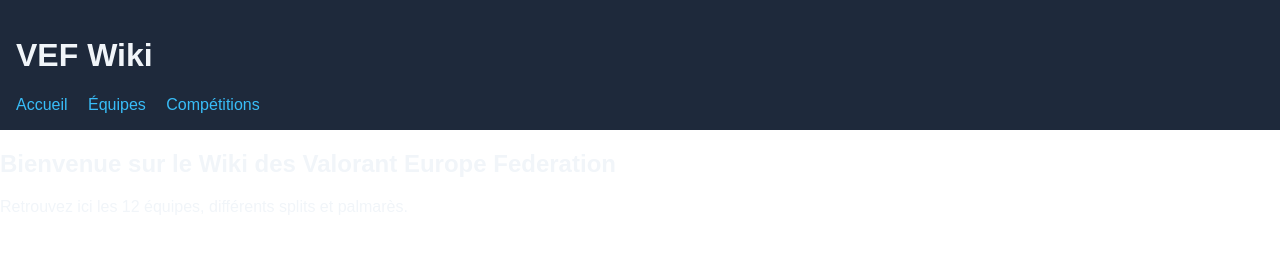
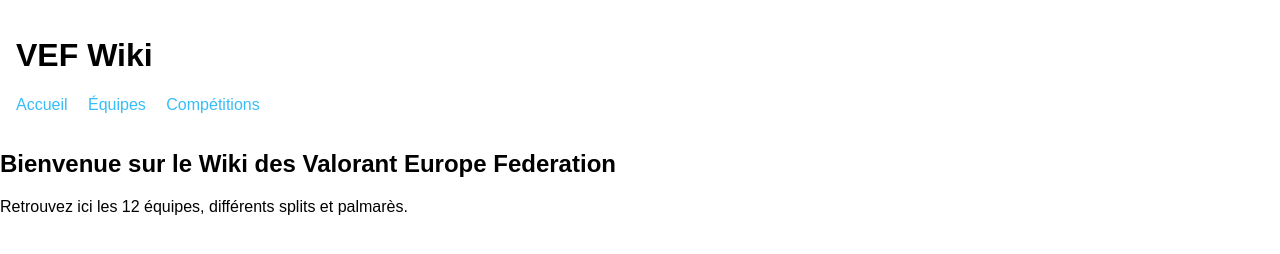
Before and after one commit to gaarayan1/VEF_Fantasy, a plain HTML site: page index.html in a window 1280 px wide. Drawn offline with Linux system fonts and the light colour scheme.

Commit message:
Update styles.css

```diff
--- a/css/styles.css
+++ b/css/styles.css
@@ -1,12 +1,12 @@
 body {
   background: #FFFFF;
-  color: #f1f5f9;
+  color: #55555;
   font-family: Arial, sans-serif;
   margin: 0;
   padding: 0;
 }
 header {
-  background: #1e293b;
+  background: #00000;
   padding: 1rem;
 }
 nav a {
```
